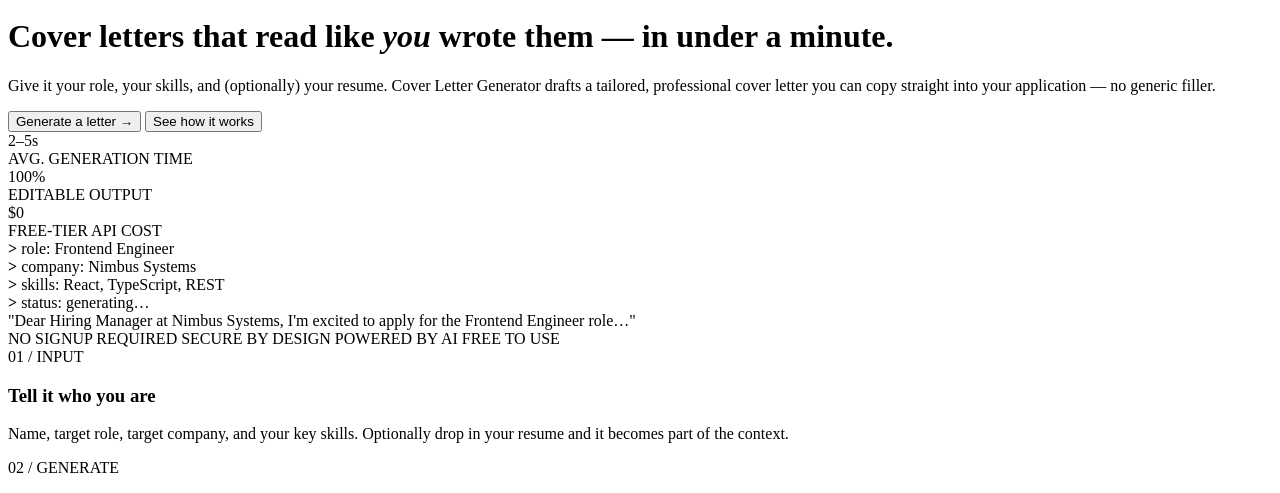
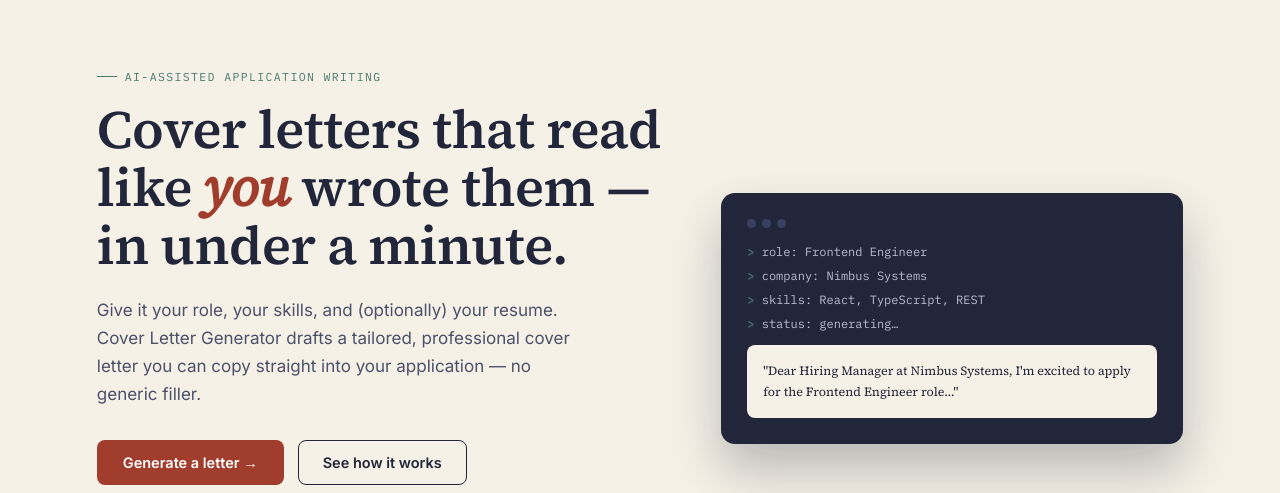
Before and after one commit to sumitjoshiakit-web/Cover-Letter-Generator, a website: page public/index.html in a window 1280 px wide. Shown: the part 86-579 px from the top of the page. Drawn offline with Linux system fonts and the light colour scheme.

Commit message:
Update index.html

```diff
--- a/public/index.html
+++ b/public/index.html
@@ -5,7 +5,7 @@
 <title>Cover Letter Generator</title>
 <link rel="preconnect" href="https://fonts.googleapis.com">
 <link href="https://fonts.googleapis.com/css2?family=Source+Serif+4:ital,opsz,wght@0,8..60,400;0,8..60,600;1,8..60,400&family=Inter:wght@400;500;600;700&family=IBM+Plex+Mono:wght@400;500;600&display=swap" rel="stylesheet">
-<link rel="stylesheet" href="style.css"
+<link rel="stylesheet" href="style.css">
 <link rel="icon" type="image/svg+xml" href="/favicon.svg">
 </head>
 <body>
@@ -167,6 +167,6 @@
 
 </div>
 
-<script src="script.js></script>
+<script src="script.js"></script>
 </body>
 </html>
```
